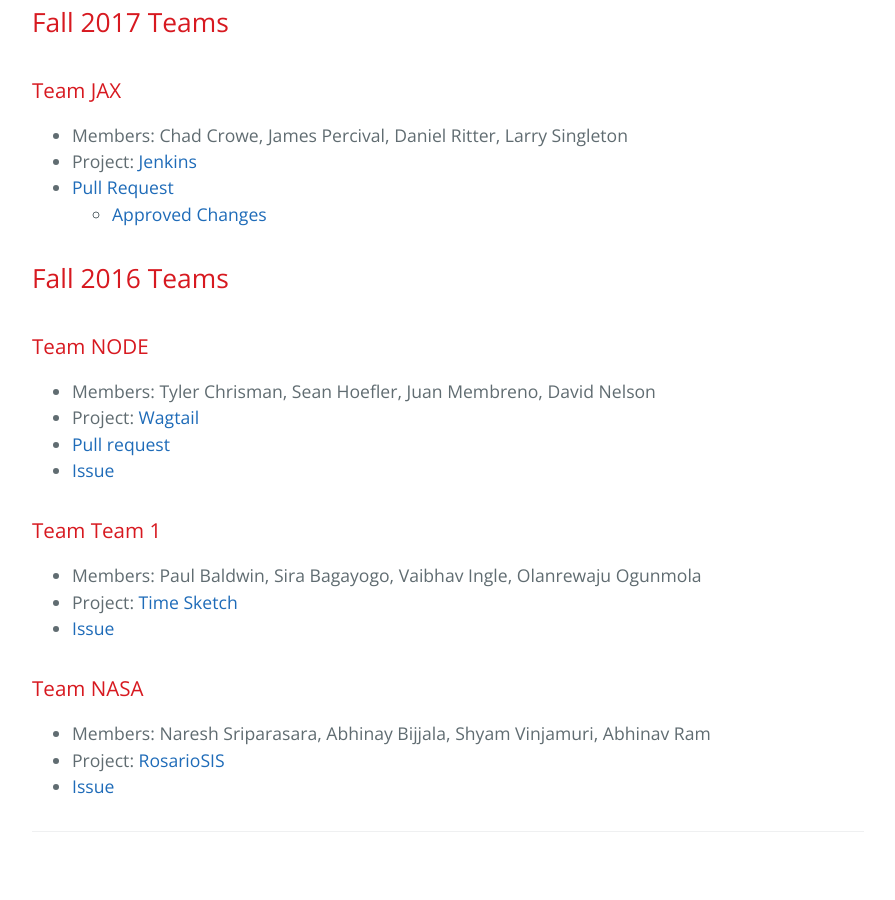
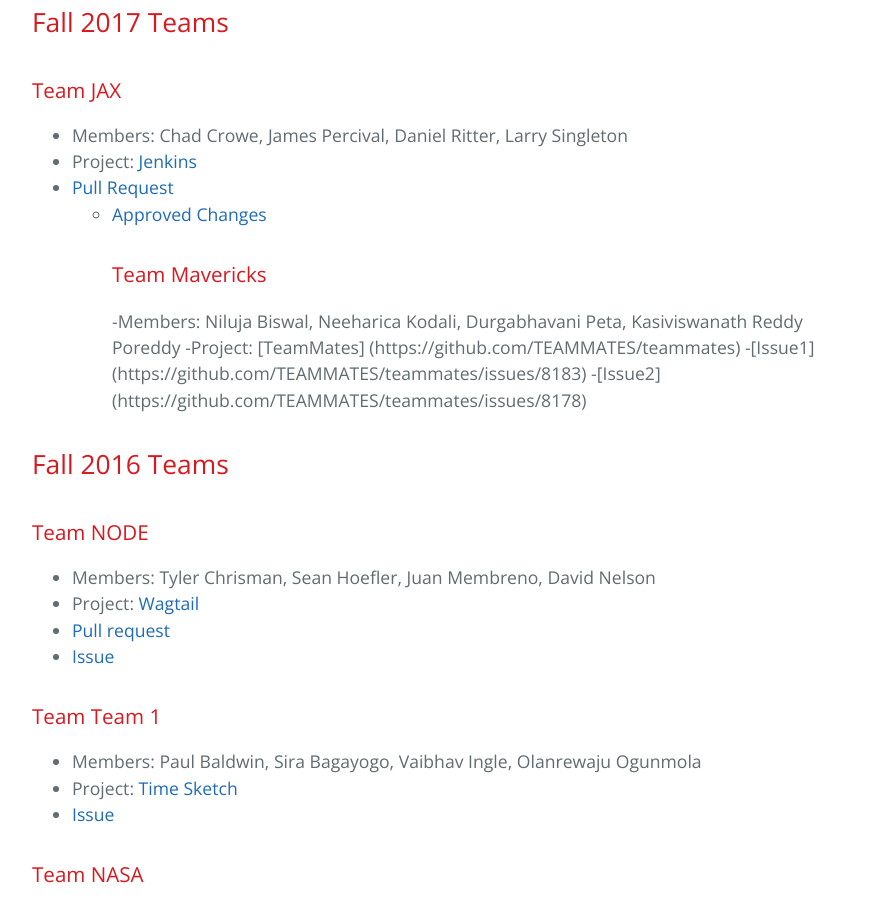
Before and after one commit to robinagandhi/swa, a Jekyll site: the page built from pages/halloffame.md, in a window 1280 px wide and 900 px high, scrolled down 593 px. Shown: the whole window, without its empty margins (192-1087 px from the left). Built offline with Jekyll 4.4.1, drawn with Linux system fonts in a browser that asks for light colours.

Commit message:
Update halloffame.md

```diff
--- a/pages/halloffame.md
+++ b/pages/halloffame.md
@@ -16,6 +16,11 @@
 - Project: [Jenkins](https://github.com/jenkins-infra/jenkins.io)
 - [Pull Request](https://github.com/jenkins-infra/jenkins.io/pull/1233)
   - [Approved Changes](https://jenkins.io/doc/book/system-administration/security/)
+### Team Mavericks
+-Members: Niluja Biswal, Neeharica Kodali, Durgabhavani Peta, Kasiviswanath Reddy Poreddy
+-Project: [TeamMates] (https://github.com/TEAMMATES/teammates)
+-[Issue1] (https://github.com/TEAMMATES/teammates/issues/8183)
+-[Issue2] (https://github.com/TEAMMATES/teammates/issues/8178)
 
 
 ## Fall 2016 Teams
```
